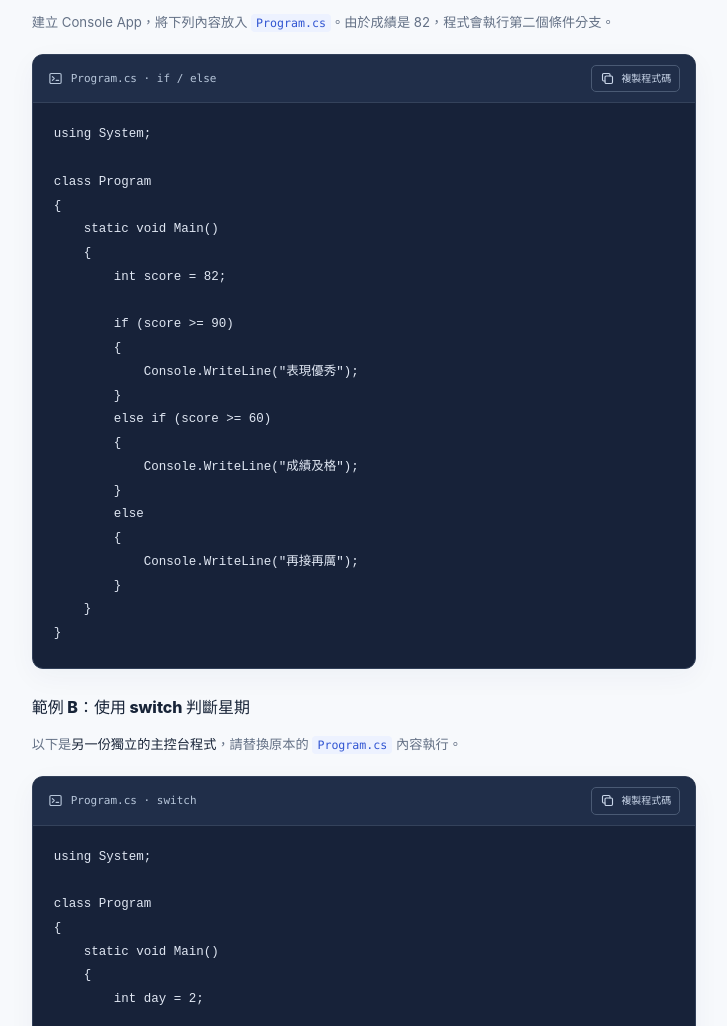
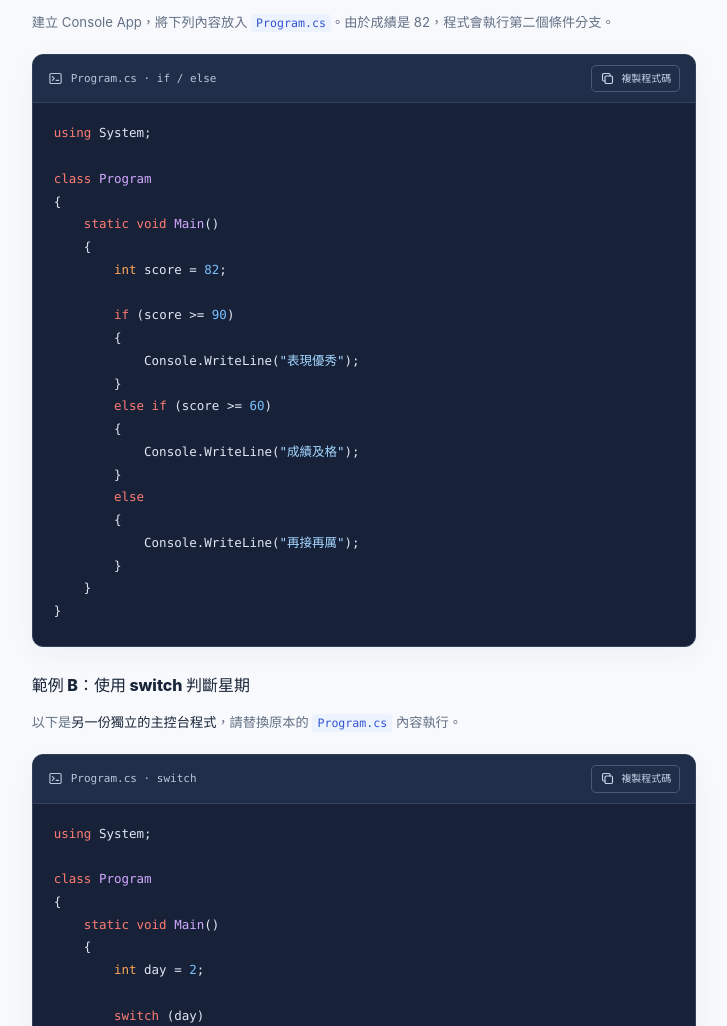
Before and after one commit to Polarishunter/CSharp-Learning-Notes, a plain HTML site: page lessons/csharp/conditionals.html in a window 1280 px wide. Shown: the part 1024-2050 px from the top of the page, without its empty margins (286-1013 px from the left). Drawn offline with nearby package versions, Linux system fonts and the light colour scheme.

Commit message:
Add C# syntax highlighting: lessons/csharp/conditionals.html

```diff
--- a/lessons/csharp/conditionals.html
+++ b/lessons/csharp/conditionals.html
@@ -5,7 +5,10 @@
 <meta name="description" content="C# 程式學習筆記站：以繁體中文循序學習 C# 基礎語法與 Windows Forms。">
 <meta name="color-scheme" content="light dark">
 <title>條件判斷｜C# 程式學習筆記站</title>
+<link rel="stylesheet" href="https://cdnjs.cloudflare.com/ajax/libs/highlight.js/11.9.0/styles/github-dark.min.css">
 <link rel="stylesheet" href="../../css/style.css">
+<script src="https://cdnjs.cloudflare.com/ajax/libs/highlight.js/11.9.0/highlight.min.js" defer></script>
+<script src="https://cdnjs.cloudflare.com/ajax/libs/highlight.js/11.9.0/languages/csharp.min.js" defer></script>
 <script src="../../js/main.js" defer></script>
 </head>
 <body data-base="../../" data-page="lesson">
```
